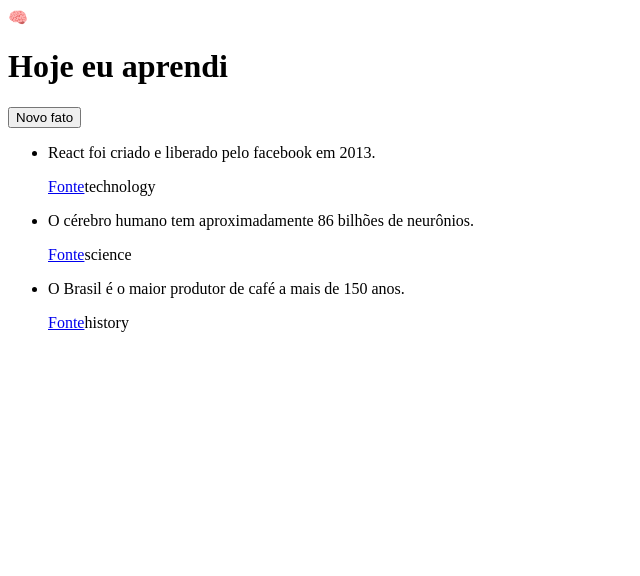
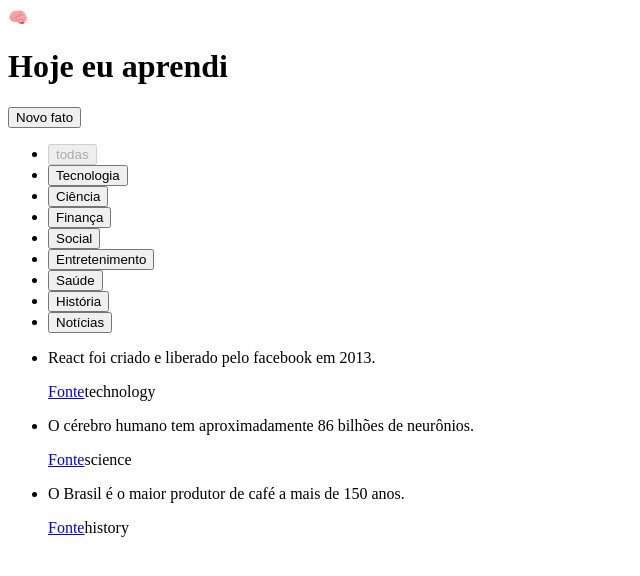
Before and after one commit to marcosfelpdev/today-i-learned, a React (Vite) app: page / in a window 1280 px wide. Shown: the top 576 px of the page, without its empty margins (0-640 px from the left). Built offline with nearby package versions, Linux system fonts and the light colour scheme.

Commit message:
feat: implementar componente para lista de categorias

```diff
--- a/src/App.tsx
+++ b/src/App.tsx
@@ -1,8 +1,9 @@
 import { useDeferredValue, useState } from "react";
 import type { Fact } from "./types";
 import Header from "./components/Header.tsx";
-import FactItem from "./components/FactItem";
 import FactList from "./components/FactList";
+// import NewItem from "./components/NewItem.tsx";
+import CategoryFilter from "./components/CategoryFilter.tsx";
 
 const INITIAL_FACTS: Fact[] = [{
   id: 1,
@@ -46,11 +47,22 @@ export default function App(){
     setShowForm(show => !show)
   }
 
+  function handleSelectCategory(category: string){
+    setCurrentCategory(category)
+  }
+
   return (
     <>
-      <Header showForm={showForm} onToggleForm={handleToggleForm}/>
+      <Header
+        showForm={showForm}
+        onToggleForm={handleToggleForm}/>
       { showForm && <p>Aqui conterá um formulário</p>}
       <main>
+        <CategoryFilter
+          currentCategory={currentCategory}
+          onSelectCategory={handleSelectCategory}
+
+        />
         <FactList facts={displayedFacts}/>
       </main>
     </>
--- /dev/null
+++ b/src/components/CategoryFilter.tsx
@@ -0,0 +1,37 @@
+import { CATEGORIES } from "../constants";
+
+interface CategoryFilterProps {
+    currentCategory: string;
+    onSelectCategory: (category: string) => void
+}
+
+
+
+export default function CategoryFilter({
+    currentCategory,
+    onSelectCategory
+}: CategoryFilterProps) {
+    return(
+        <>
+            <aside>
+                <ul>
+                    <li>
+                        <button
+                        onClick={() => onSelectCategory('all')}
+                        disabled={currentCategory === 'all'}
+                        >todas</button>
+                    </li>
+                    {CATEGORIES.map(category => (
+                        <li key={category.value}>
+                            <button
+                                onClick={() => onSelectCategory(category.value)}
+                                disabled={currentCategory === category.value}
+                            >{category.label}</button>
+                        </li>
+                    ) ) }
+                </ul>
+            </aside>
+        </>
+    )
+
+}
--- /dev/null
+++ b/src/components/NewItem.tsx
@@ -0,0 +1,15 @@
+interface NewFactProps {
+    AddFact: () => void
+}
+
+export default function NewItem({ AddFact }: NewFactProps) {
+
+    return (
+        <>
+            <button onClick={AddFact}>
+                Adicionar fato
+            </button>
+        </>
+    )
+
+}
```
Also changed, not shown: src/NewItem.tsx (deleted, +0 -31 lines).
